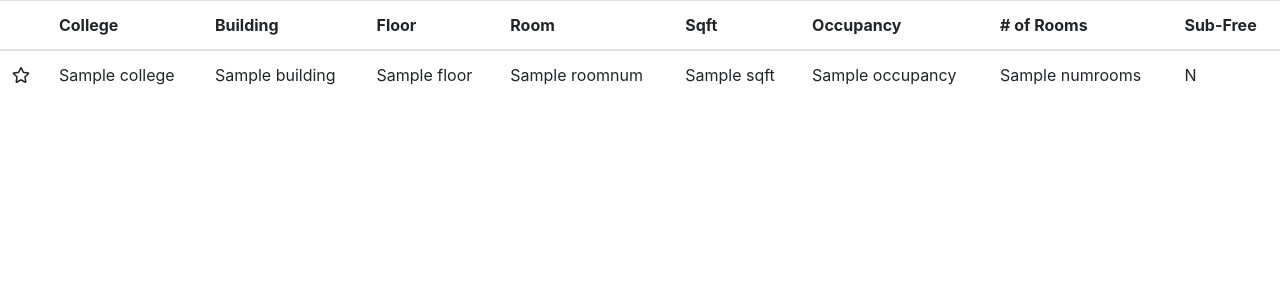
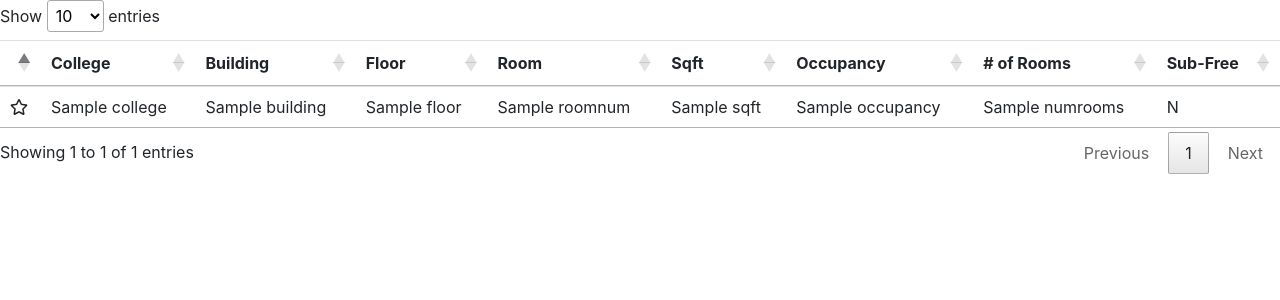
Before and after one commit to coolfan/ward, a Flask app: template rooms/templates/search_page/table.html in a window 1280 px wide. Shown: the part 56-356 px from the top of the page. Run offline with Flask 2, Linux system fonts and the light colour scheme; the template is opened without the code that fills it: most values are stand-ins (such as "Sample title", 1, 10 or a date in 2020); parts of the project's set-up code (start-up, migrations or seed data) failed here and were passed over; some libraries are stand-ins or nearby versions.

Commit message:
Tried to upgrade dataTable with boostrap extension, but it broke so I commented it out. Check out the base.html file if you think you can fix it

```diff
--- /dev/null
+++ b/rooms/templates/base.html
@@ -0,0 +1,30 @@
+<!DOCTYPE html>
+<html lang="en">
+<head>
+    <meta charset="UTF-8">
+    <title>Table</title>
+    <link rel="stylesheet" href="https://maxcdn.bootstrapcdn.com/bootstrap/4.0.0/css/bootstrap.min.css"
+          integrity="sha384-Gn5384xqQ1aoWXA+058RXPxPg6fy4IWvTNh0E263XmFcJlSAwiGgFAW/dAiS6JXm" crossorigin="anonymous">
+    <link rel="stylesheet" href="https://cdn.datatables.net/1.10.16/css/jquery.dataTables.min.css">
+{#    <link rel="stylesheet" href="https://cdn.datatables.net/1.10.16/css/dataTables.bootstrap.min.css"> <!--I added this, and it broke, but it is supposed to make it look better-->#}
+    <script src="https://code.jquery.com/jquery-3.2.1.slim.min.js"
+            integrity="sha384-KJ3o2DKtIkvYIK3UENzmM7KCkRr/rE9/Qpg6aAZGJwFDMVNA/GpGFF93hXpG5KkN"
+            crossorigin="anonymous"></script>
+    <script src="https://cdnjs.cloudflare.com/ajax/libs/popper.js/1.12.9/umd/popper.min.js"
+            integrity="sha384-ApNbgh9B+Y1QKtv3Rn7W3mgPxhU9K/ScQsAP7hUibX39j7fakFPskvXusvfa0b4Q"
+            crossorigin="anonymous"></script>
+    <script src="https://maxcdn.bootstrapcdn.com/bootstrap/4.0.0/js/bootstrap.min.js"
+            integrity="sha384-JZR6Spejh4U02d8jOt6vLEHfe/JQGiRRSQQxSfFWpi1MquVdAyjUar5+76PVCmYl"
+            crossorigin="anonymous"></script>
+    <script defer src="https://use.fontawesome.com/releases/v5.0.8/js/solid.js"
+            integrity="sha384-+Ga2s7YBbhOD6nie0DzrZpJes+b2K1xkpKxTFFcx59QmVPaSA8c7pycsNaFwUK6l"
+            crossorigin="anonymous"></script>
+    <script defer src="https://use.fontawesome.com/releases/v5.0.8/js/regular.js"
+            integrity="sha384-t7yHmUlwFrLxHXNLstawVRBMeSLcXTbQ5hsd0ifzwGtN7ZF7RZ8ppM7Ldinuoiif"
+            crossorigin="anonymous"></script>
+    <script defer src="https://use.fontawesome.com/releases/v5.0.8/js/fontawesome.js"
+            integrity="sha384-7ox8Q2yzO/uWircfojVuCQOZl+ZZBg2D2J5nkpLqzH1HY0C1dHlTKIbpRz/LG23c"
+            crossorigin="anonymous"></script>
+    <script defer src="https://cdn.datatables.net/1.10.16/js/jquery.dataTables.min.js"></script>
+{#    <script defer src="https://cdn.datatables.net/1.10.16/js/dataTables.bootstrap.min.js"></script> <!--I added this, and it broke, but it is supposed to make it look better-->#}
+</head>
--- a/rooms/templates/search_page/table.html
+++ b/rooms/templates/search_page/table.html
@@ -1,45 +1,8 @@
-<!DOCTYPE html>
-<html lang="en">
-<head>
-    <meta charset="UTF-8">
-    <title>Table</title>
+{% include 'base.html' %}
+<body>
+{% include 'navbar.html' %}
 
-    <!-- Scripts -->
-    <script src="https://code.jquery.com/jquery-3.2.1.slim.min.js"
-            integrity="sha384-KJ3o2DKtIkvYIK3UENzmM7KCkRr/rE9/Qpg6aAZGJwFDMVNA/GpGFF93hXpG5KkN"
-            crossorigin="anonymous"></script>
-    <script src="https://maxcdn.bootstrapcdn.com/bootstrap/4.0.0/js/bootstrap.min.js"
-            integrity="sha384-JZR6Spejh4U02d8jOt6vLEHfe/JQGiRRSQQxSfFWpi1MquVdAyjUar5+76PVCmYl"
-            crossorigin="anonymous"></script>
-    <script src="https://cdn.datatables.net/1.10.16/js/jquery.dataTables.min.js"></script>
-    <script src="https://cdn.datatables.net/1.10.16/js/dataTables.bootstrap4.min.js"></script>
-
-    <script src="https://cdnjs.cloudflare.com/ajax/libs/popper.js/1.12.9/umd/popper.min.js"
-            integrity="sha384-ApNbgh9B+Y1QKtv3Rn7W3mgPxhU9K/ScQsAP7hUibX39j7fakFPskvXusvfa0b4Q"
-            crossorigin="anonymous"></script>
-
-    <script defer src="https://use.fontawesome.com/releases/v5.0.8/js/solid.js"
-            integrity="sha384-+Ga2s7YBbhOD6nie0DzrZpJes+b2K1xkpKxTFFcx59QmVPaSA8c7pycsNaFwUK6l"
-            crossorigin="anonymous"></script>
-    <script defer src="https://use.fontawesome.com/releases/v5.0.8/js/regular.js"
-            integrity="sha384-t7yHmUlwFrLxHXNLstawVRBMeSLcXTbQ5hsd0ifzwGtN7ZF7RZ8ppM7Ldinuoiif"
-            crossorigin="anonymous"></script>
-    <script defer src="https://use.fontawesome.com/releases/v5.0.8/js/fontawesome.js"
-            integrity="sha384-7ox8Q2yzO/uWircfojVuCQOZl+ZZBg2D2J5nkpLqzH1HY0C1dHlTKIbpRz/LG23c"
-            crossorigin="anonymous"></script>
-
-    <script src="https://cdn.datatables.net/colreorder/1.4.1/js/dataTables.colReorder.min.js"></script>
-
-
-    <!-- Stylesheets -->
-    <link rel="stylesheet" href="https://maxcdn.bootstrapcdn.com/bootstrap/4.0.0/css/bootstrap.min.css"
-          integrity="sha384-Gn5384xqQ1aoWXA+058RXPxPg6fy4IWvTNh0E263XmFcJlSAwiGgFAW/dAiS6JXm" crossorigin="anonymous">
-    <link rel="stylesheet" href="https://cdn.datatables.net/1.10.16/css/dataTables.bootstrap4.min.css">
-    <link rel="stylesheet" href="https://cdn.datatables.net/colreorder/1.4.1/css/colReorder.dataTables.min.css">
-
-
-
-    <script>
+<script>
         function favorite(id) {
             var elem = $("#" + id);
             var filled = elem.attr("data-prefix") === "fas";
@@ -53,12 +16,9 @@
                 colReorder: true
             });
         });
-    </script>
-</head>
-<body>
-{% include 'navbar.html' %}
+</script>
 
-<table class="table">
+<table class="table table-hover" style="width:100%" id="roomsTable">
     <thead>
     <tr>
         <th scope="col"></th>
```
